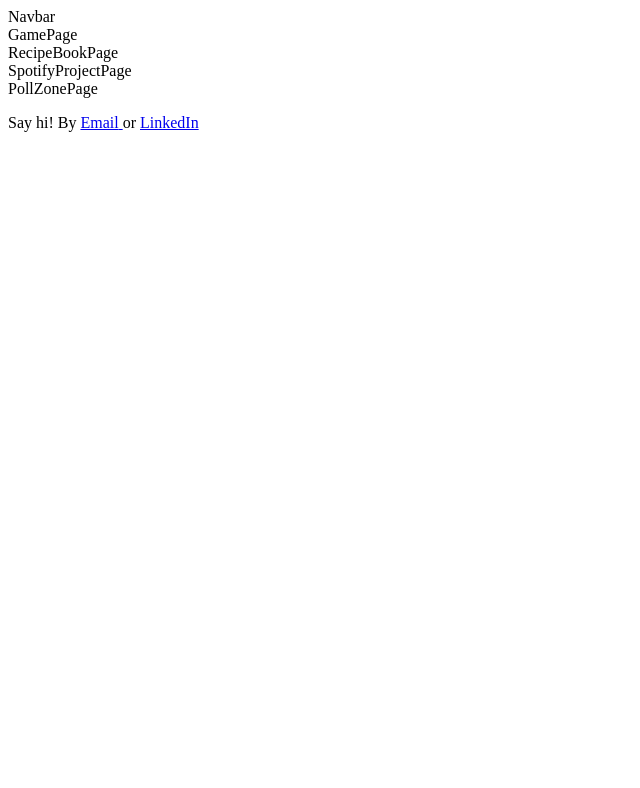
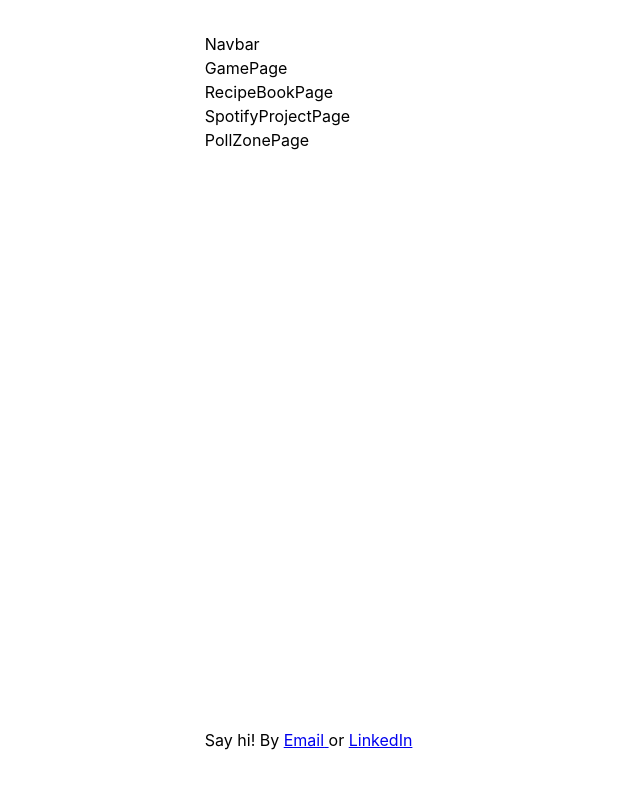
Before and after one commit to justArale/portfolio, a React (Vite) app: page / in a window 1280 px wide. Shown: the top 788 px of the page, without its empty margins (0-640 px from the left). Built offline with nearby package versions, Linux system fonts and the light colour scheme.

Commit message:
defined main classes and set footer sticking to the bottom of the page

```diff
--- a/src/App.css
+++ b/src/App.css
@@ -0,0 +1,9 @@
+.page {
+  height: 100%;
+  box-sizing: border-box;
+  padding: 32px;
+  display: flex;
+  flex-direction: column;
+
+  gap: 32px;
+}
--- a/src/App.jsx
+++ b/src/App.jsx
@@ -9,7 +9,7 @@ import Footer from "./components/Footer";
 
 function App() {
   return (
-    <>
+    <div className="page">
       <Routes>
         <Route path="/" element={<HomePage />} />
         <Route path="/game" element={<GamePage />} />
@@ -18,7 +18,7 @@ function App() {
         <Route path="pollZone" element={<PollZonePage />} />
       </Routes>
       <Footer />
-    </>
+    </div>
   );
 }
 
--- /dev/null
+++ b/src/components/Footer.css
@@ -0,0 +1,3 @@
+.footer {
+  margin-top: auto;
+}
--- a/src/components/Footer.jsx
+++ b/src/components/Footer.jsx
@@ -1,8 +1,9 @@
 import React from "react";
+import "./Footer.css";
 
 function Footer() {
   return (
-    <div>
+    <div className="footer">
       <p>
         Say hi! By{" "}
         <a
--- a/src/index.css
+++ b/src/index.css
@@ -23,3 +23,74 @@
     "Segoe UI", "Noto Sans", Helvetica, Arial, sans-serif, "Apple Color Emoji",
     "Segoe UI Emoji";
 }
+
+html {
+  width: 100vw;
+  height: 100%;
+}
+
+body {
+  width: 73vw;
+  height: 100%;
+  font-family: var(--font-family-main);
+  margin: 0 auto;
+  line-height: 1.5em;
+}
+
+#root {
+  height: 100%;
+}
+
+.title {
+  font-size: var(--font-size-xlarge);
+  font-weight: var(--font-weight-bold);
+  margin: 0;
+}
+
+.bodyLarge {
+  font-size: var(--font-size-large);
+  font-weight: var(--font-weight-bold);
+  margin: 0;
+}
+
+.body {
+  font-size: var(--font-size-medium);
+  font-weight: var(--font-weight-medium);
+  margin: 0;
+}
+
+.bodyLink,
+.bodyLink > a {
+  margin: 0;
+  color: var(--color-link);
+  text-decoration: none;
+}
+
+.label {
+  font-size: var(--font-size-small);
+  font-weight: var(--font-weight-semiBold);
+  margin: 0;
+  text-transform: uppercase;
+  letter-spacing: 0.1em;
+  color: var(--color-label);
+}
+
+.hint {
+  color: var(--color-hint);
+}
+
+.pollzone {
+  color: var(--color-pollzone);
+}
+
+.spotify {
+  color: var(--color-spotify);
+}
+
+.recipebook {
+  color: var(--color-recipebook);
+}
+
+.game {
+  color: var(--color-game);
+}
```
